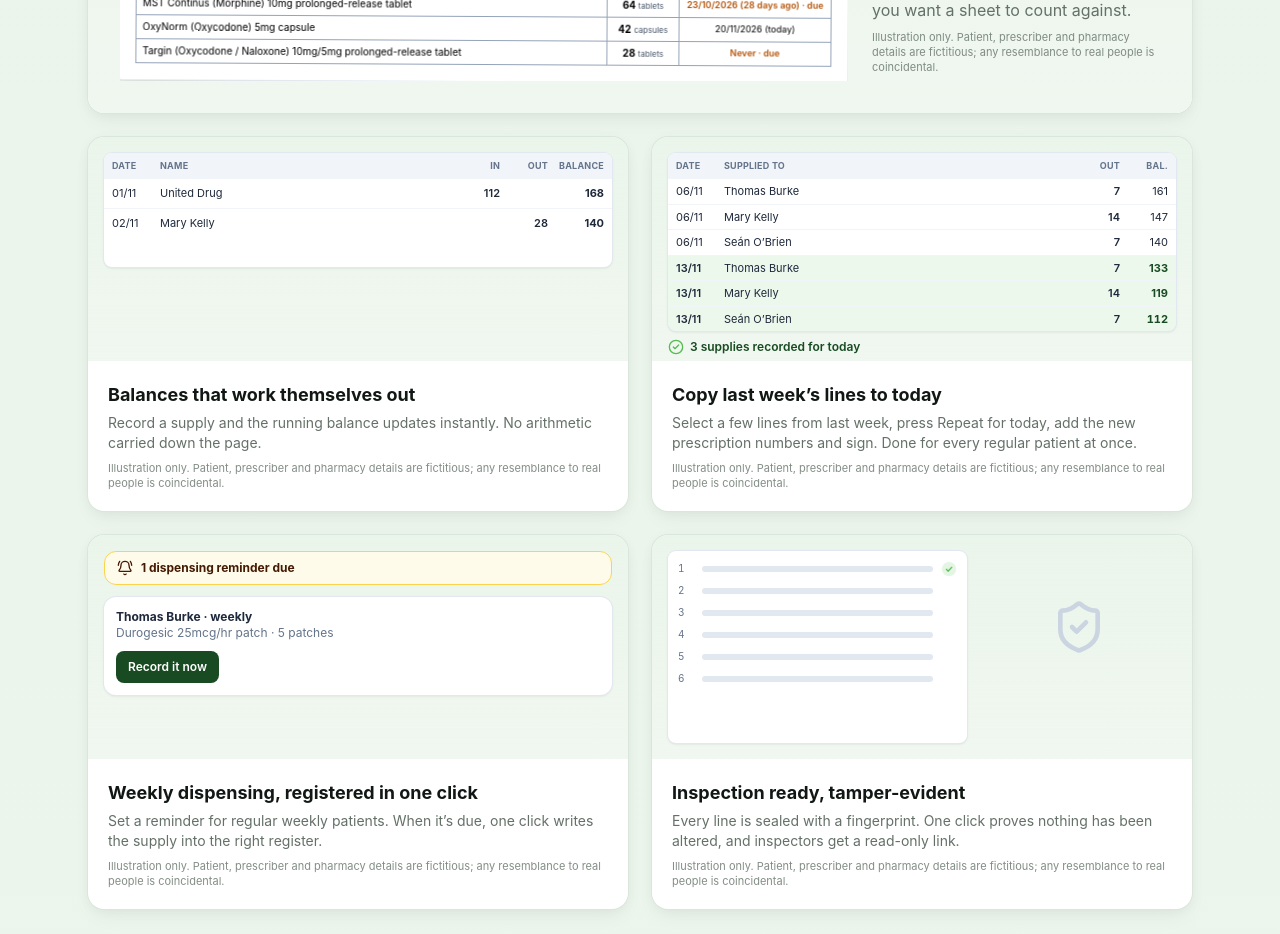
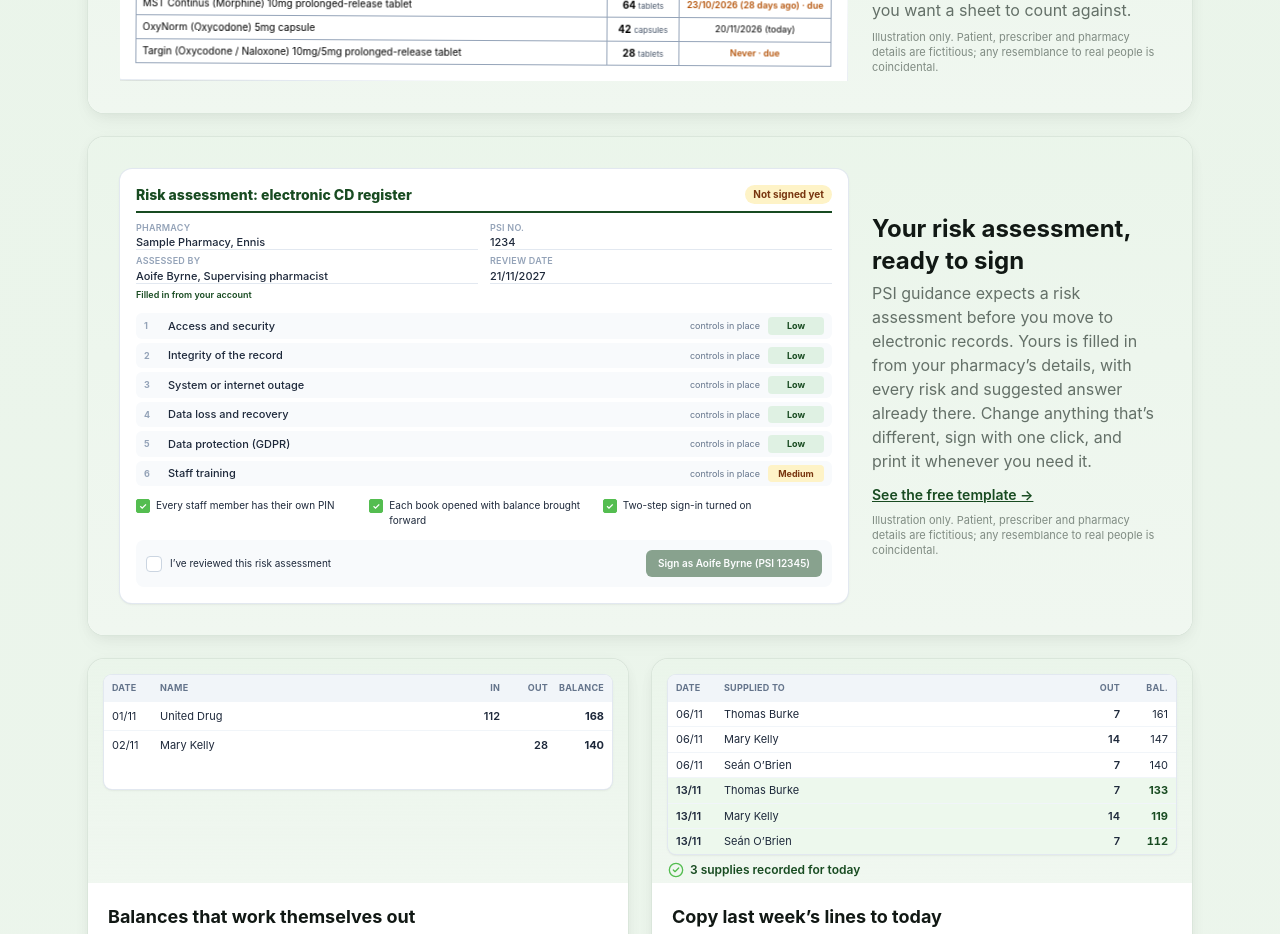
Before and after one commit to jmccluskey1985-netizen/pharmacycdreg, a Next.js app: page / in a window 1280 px wide. Shown: the part 5840-6774 px from the top of the page. Built offline with nearby package versions, Linux system fonts and the light colour scheme.

Commit message:
Home page: animated risk assessment (filled in from the account, risks rated, checklist ticks itself, signed with one click)
Co-Authored-By: Claude Opus 5.5 <noreply@anthropic.com>
Claude-Session: https://claude.ai/code/session_01Go7b32pAjosKSBce73MqTj

```diff
--- a/src/components/landing-demos.tsx
+++ b/src/components/landing-demos.tsx
@@ -1,7 +1,7 @@
 'use client';
 
 import { useEffect, useRef, useState } from 'react';
-import { BellRing, CheckCircle2, ScanLine, ShieldCheck, Camera, Loader2, ImagePlus, Sparkles } from 'lucide-react';
+import { BellRing, CheckCircle2, ScanLine, ShieldCheck, Camera, Loader2, ImagePlus, Sparkles, BadgeCheck, Printer } from 'lucide-react';
 
 /**
  * "See it in action": four small looping animations of what the dashboard does. Pure React + CSS,
@@ -825,6 +825,75 @@ export function BalancesListPreview() {
   );
 }
 
+/* The risk assessment PSI guidance expects before going electronic: details fill in from the
+   pharmacy's account, each risk is rated, the checklist ticks itself, then it's signed with one
+   click. Made-up pharmacy and pharmacist. */
+export function RiskAssessmentDemo() {
+  const { ref, phase } = usePhases([1300, 1800, 2600, 1800, 1400, 3800]);
+  const DETAILS: [string, string][] = [['Pharmacy', 'Sample Pharmacy, Ennis'], ['PSI no.', '1234'], ['Assessed by', 'Aoife Byrne, Supervising pharmacist'], ['Review date', '21/11/2027']];
+  const RISKS: [string, 'Low' | 'Medium'][] = [['Access and security', 'Low'], ['Integrity of the record', 'Low'], ['System or internet outage', 'Low'], ['Data loss and recovery', 'Low'], ['Data protection (GDPR)', 'Low'], ['Staff training', 'Medium']];
+  const CHECKS = ['Every staff member has their own PIN', 'Each book opened with balance brought forward', 'Two-step sign-in turned on'];
+  const signed = phase >= 5;
+  return (
+    <div ref={ref} className="overflow-hidden rounded-2xl bg-card shadow-soft ring-1 ring-border">
+      <div className="grid gap-6 bg-gradient-to-b from-secondary/70 to-background p-5 md:grid-cols-[1fr_minmax(0,18rem)] md:p-8">
+        <div className="min-w-0 rounded-xl bg-white p-4 text-[11px] text-slate-800 shadow ring-1 ring-slate-200" aria-hidden="true">
+          <div className="flex items-center justify-between gap-2 border-b-2 border-[#184B21] pb-1.5">
+            <p className="text-sm font-extrabold text-[#184B21]">Risk assessment: electronic CD register</p>
+            <span className={`rounded-full px-2 py-0.5 text-[10px] font-bold transition-colors duration-500 ${signed ? 'bg-brand/15 text-brand-dark' : 'bg-amber-100 text-amber-900'}`}>{signed ? '✓ Signed' : 'Not signed yet'}</span>
+          </div>
+          <div className="mt-2 grid grid-cols-2 gap-x-3 gap-y-1">
+            {DETAILS.map(([k, v], i) => (
+              <div key={k}><p className="text-[9px] font-semibold uppercase tracking-wide text-slate-400">{k}</p>
+                <p className="h-4 overflow-hidden whitespace-nowrap border-b border-slate-200 font-medium"><span className="inline-block transition-all duration-500" style={{ clipPath: phase >= 1 ? 'inset(0 0 0 0)' : 'inset(0 100% 0 0)', transitionDelay: phase >= 1 ? `${i * 250}ms` : '0ms', transitionDuration: '600ms' }}>{v}</span></p>
+              </div>
+            ))}
+          </div>
+          {phase >= 1 && <p className={`mt-1 text-[9px] font-semibold text-brand-dark ${fade(phase >= 1)}`}>Filled in from your account</p>}
+          <div className="mt-3 space-y-1">
+            {RISKS.map(([name, level], i) => (
+              <div key={name} className={`flex items-center gap-2 rounded-md bg-slate-50 px-2 py-1 transition-all duration-500 ${phase >= 2 ? 'translate-x-0 opacity-100' : 'translate-x-3 opacity-0'}`} style={{ transitionDelay: phase === 2 ? `${i * 250}ms` : '0ms' }}>
+                <span className="w-4 text-[9px] font-bold text-slate-400">{i + 1}</span>
+                <span className="flex-1 truncate font-medium">{name}</span>
+                <span className="hidden text-[9px] text-slate-500 sm:inline">controls in place</span>
+                <span className={`w-14 rounded px-1.5 py-0.5 text-center text-[9px] font-bold ${level === 'Low' ? 'bg-brand/15 text-brand-dark' : 'bg-amber-100 text-amber-900'}`}>{level}</span>
+              </div>
+            ))}
+          </div>
+          <div className="mt-3 grid gap-1 sm:grid-cols-3">
+            {CHECKS.map((c, i) => (
+              <p key={c} className="flex items-start gap-1.5 text-[10px]">
+                <span className={`mt-px flex h-3.5 w-3.5 flex-shrink-0 items-center justify-center rounded-sm border text-[9px] font-bold text-white transition-all duration-300 ${phase >= 3 ? 'border-brand bg-brand' : 'border-slate-300 bg-white'}`} style={{ transitionDelay: phase === 3 ? `${i * 300}ms` : '0ms' }}>{phase >= 3 ? '✓' : ''}</span>{c}
+              </p>
+            ))}
+          </div>
+          <div className="mt-3 rounded-lg bg-slate-50 p-2.5">
+            {!signed ? (
+              <div className="flex flex-wrap items-center gap-2">
+                <span className={`flex h-4 w-4 items-center justify-center rounded border text-[10px] font-bold text-white transition-colors ${phase >= 4 ? 'border-brand bg-brand' : 'border-slate-300 bg-white'}`}>{phase >= 4 ? '✓' : ''}</span>
+                <span className="flex-1 text-[10px]">I’ve reviewed this risk assessment</span>
+                <span className={`relative rounded-md bg-brand-dark px-3 py-1.5 text-[10px] font-semibold text-white transition-transform duration-150 ${phase === 4 ? 'scale-95 ring-4 ring-brand/30' : ''} ${phase >= 4 ? 'opacity-100' : 'opacity-50'}`}>Sign as Aoife Byrne (PSI 12345)</span>
+              </div>
+            ) : (
+              <div className="flex items-center gap-2" style={{ animation: 'fadeInUp .45s ease both' }}>
+                <BadgeCheck className="h-5 w-5 flex-shrink-0 text-brand" />
+                <div><p className="text-[11px] font-bold">Signed electronically by Aoife Byrne (PSI 12345), Supervising pharmacist</p><p className="text-[9px] text-slate-500">21 November 2026 at 09:15 · this signed version can’t be changed</p></div>
+                <span className="ml-auto hidden items-center gap-1 rounded-md bg-white px-2 py-1 text-[9px] font-semibold ring-1 ring-slate-200 sm:inline-flex"><Printer className="h-3 w-3" /> Print</span>
+              </div>
+            )}
+          </div>
+        </div>
+        <div className="flex flex-col justify-center">
+          <h3 className="text-2xl font-bold">Your risk assessment, ready to sign</h3>
+          <p className="mt-1 text-muted-foreground">PSI guidance expects a risk assessment before you move to electronic records. Yours is filled in from your pharmacy’s details, with every risk and suggested answer already there. Change anything that’s different, sign with one click, and print it whenever you need it.</p>
+          <a href="/risk-assessment" className="mt-3 text-sm font-semibold text-brand-dark underline">See the free template →</a>
+          <SampleNote className="mt-2" />
+        </div>
+      </div>
+    </div>
+  );
+}
+
 export function LandingDemos() {
   return (
     <div className="space-y-6">
@@ -834,6 +903,7 @@ export function LandingDemos() {
       <StockReportDemo />
       <FileImportDemo />
       <BalancesListPreview />
+      <RiskAssessmentDemo />
       <div className="grid gap-6 md:grid-cols-2">
         <BalanceDemo />
         <RepeatDemo />
```
